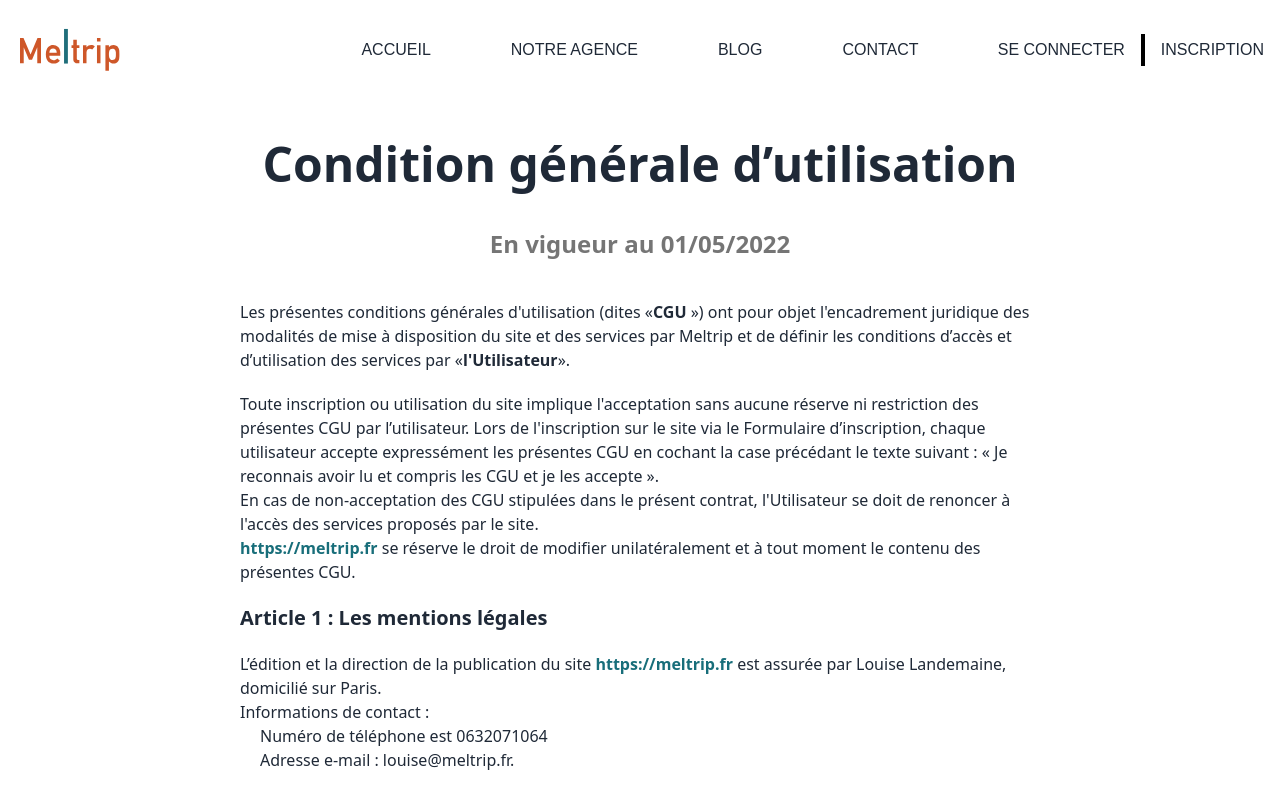
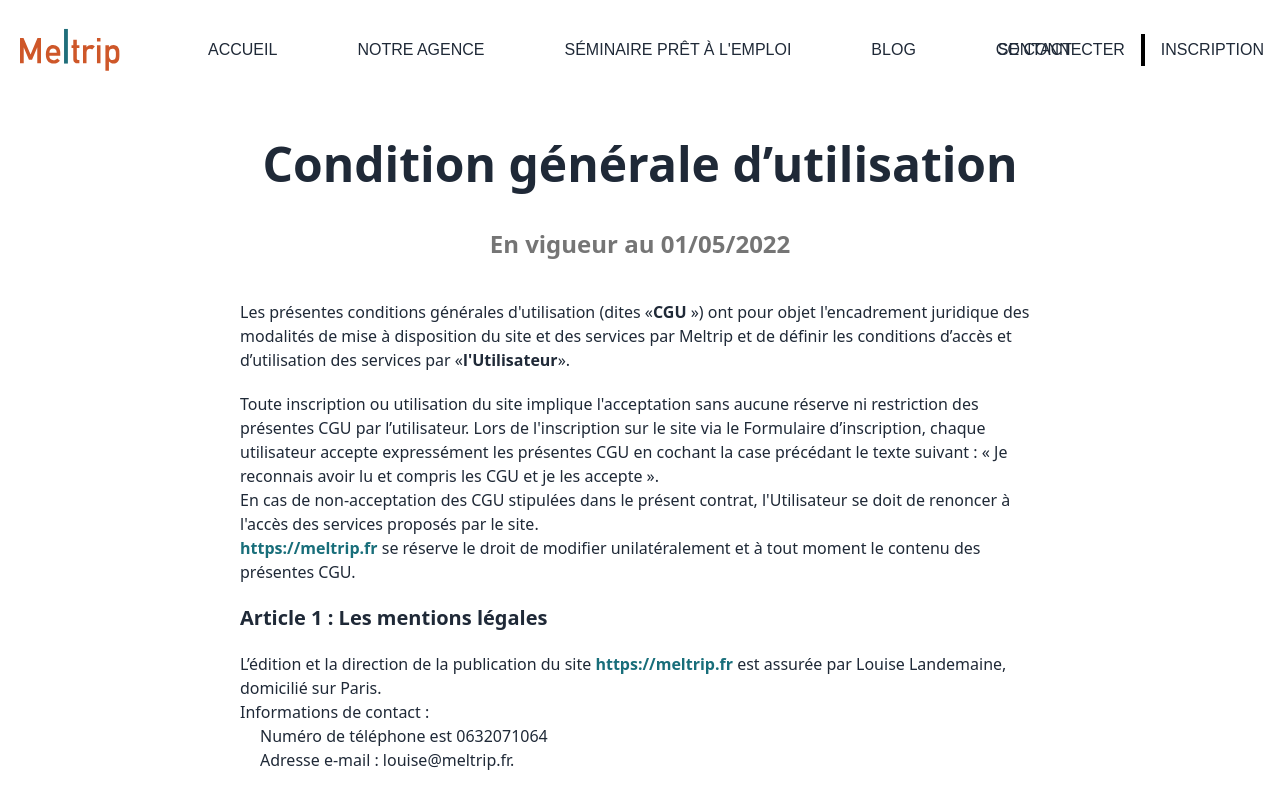
Before and after one commit to Meltrip-FR/meltrip-front, a Next.js app: page /cgu in a window 1280 px wide. Shown: the top 796 px of the page. Built offline with nearby package versions, Linux system fonts and the light colour scheme; no server answers.

Commit message:
fix: header

```diff
--- a/components/body/header/headerWhite.tsx
+++ b/components/body/header/headerWhite.tsx
@@ -21,6 +21,12 @@ const Header = () => {
           </h5>
           <h5 className="cursor-pointer" onClick={() => router.push("/teams")}>
             NOTRE AGENCE
+          </h5>
+          <h5
+            className="cursor-pointer"
+            onClick={() => router.push("/templates")}
+          >
+            Séminaire prêt à l{"'"}emploi
           </h5>
           {auth.login && (
             <h5
--- a/components/body/header/web.tsx
+++ b/components/body/header/web.tsx
@@ -3,7 +3,6 @@ import { Fragment, useState } from "react"
 import { UserBadge } from "./userBadge"
 import { useAppDispatch, useAppSelector } from "@/redux/hooks"
 import { logout } from "@/redux/slices/auth.slice"
-// Icons
 import Logo from "@/components/assets/icons/logo"
 import Menu from "@/components/assets/icons/menu"
 
@@ -21,11 +20,14 @@ const WebHeader = () => {
           <Logo size={100} color={"white"} />
         </div>
         <div className="hidden md:grid md:grid-flow-col md:auto-cols-max md:gap-20 text-base justify-center items-center text-left text-white uppercase">
-          <h5 className="cursor-pointer" onClick={() => router.push("/")}>
-            ACCUEIL
-          </h5>
           <h5 className="cursor-pointer" onClick={() => router.push("/teams")}>
             NOTRE AGENCE
+          </h5>
+          <h5
+            className="cursor-pointer"
+            onClick={() => router.push("/templates")}
+          >
+            Séminaire prêt à l{"'"}emploi
           </h5>
           {auth.login && (
             <h5 className="cursor-pointer" onClick={() => router.push("/")}>
```
